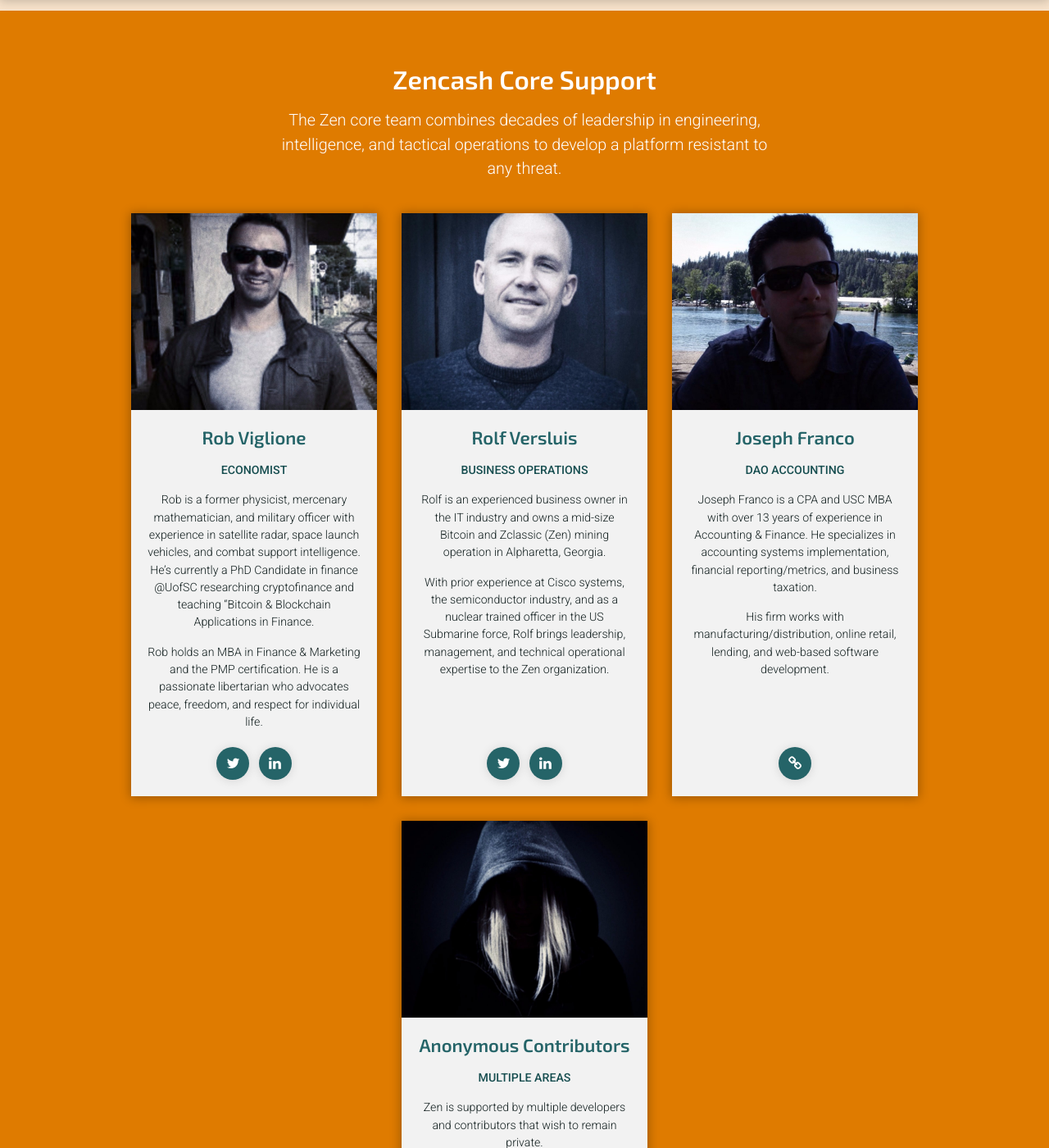
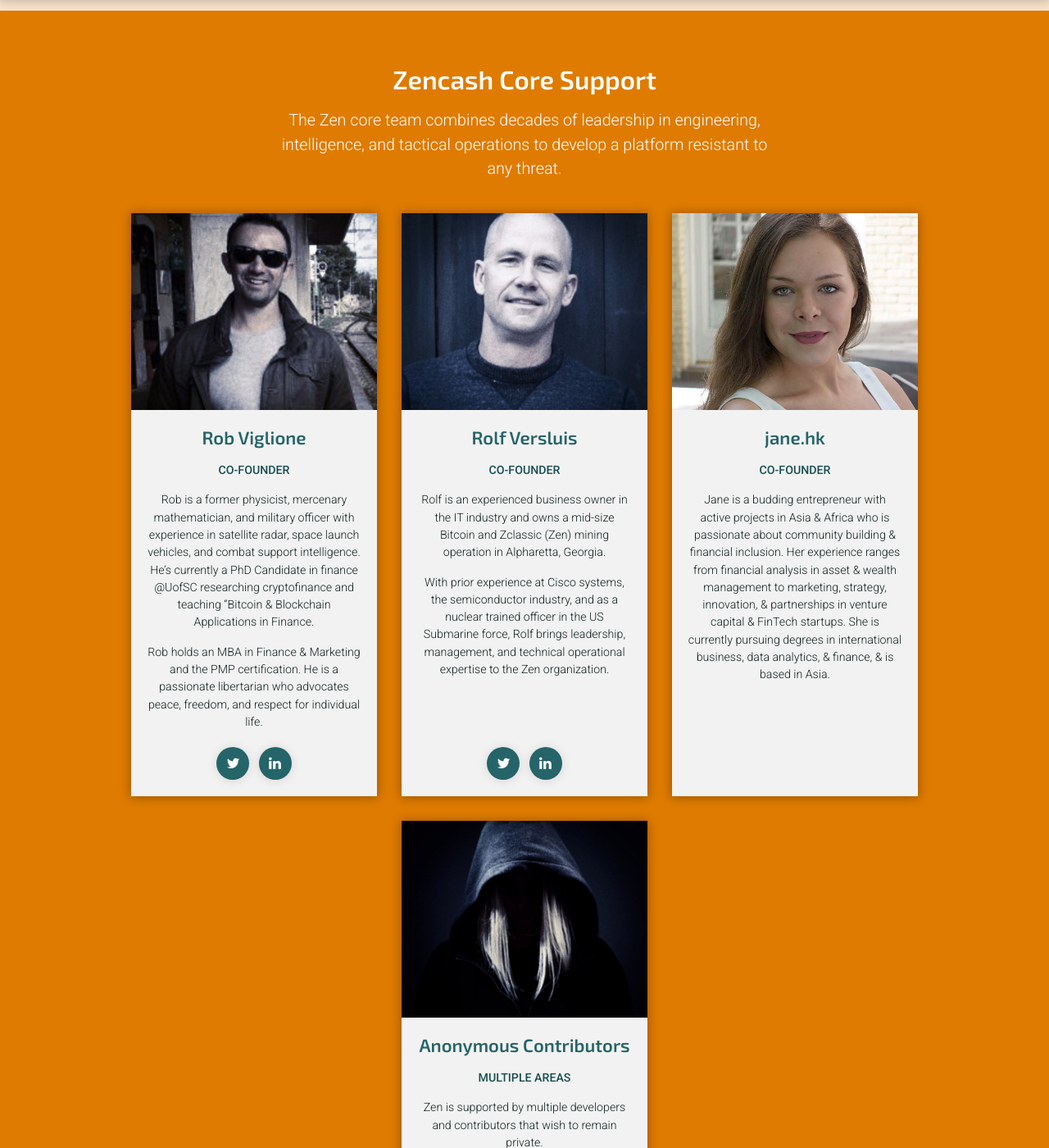
Before and after one commit to tarrenj/website, a Jekyll site: the page built from index.html, in a window 1280 px wide and 1400 px high, scrolled down 2700 px. Shown: the whole window at 82% size. Built offline with Jekyll 4.4.1, drawn with Linux system fonts in a browser that asks for light colours; the list of posts is cut into pages by our own code.

Commit message:
Remove Joe and add Jane

```diff
--- a/_dev/src/sass/partials/_modules.scss
+++ b/_dev/src/sass/partials/_modules.scss
@@ -315,9 +315,9 @@
     background-image: url('../img/people/rolf.jpg');
   }
 }
-.joseph {
+.jane {
   .card-img-top {
-    background-image: url('../img/people/joe.jpg');
+    background-image: url('../img/people/jane.jpeg');
   }
 }
 .anonymous {
--- a/_includes/team-mobile.html
+++ b/_includes/team-mobile.html
@@ -18,7 +18,7 @@
               <div class="card-img-top"></div>
               <div class="card-feature">
                 <h3 class="name">Rob Viglione</h3>
-                <p class="title">ECONOMIST</p>
+                <p class="title">CO-FOUNDER</p>
                 <a class="btn btn-primary collapsed" data-toggle="collapse" data-parent="#team-accordion" href="#collapseRob" aria-expanded="true" aria-controls="collapseRob">Read More</a>
               </div>
             </div>
@@ -43,7 +43,7 @@
               <div class="card-img-top"></div>
               <div class="card-feature">
                 <h3 class="name">Rolf Versluis</h3>
-                <p class="title">BUSINESS OPERATIONS</p>
+                <p class="title">CO-FOUNDER</p>
                 <a class="btn btn-primary collapsed" data-toggle="collapse" data-parent="#team-accordion" href="#collapseRolf" aria-expanded="true" aria-controls="collapseRolf">Read More</a>
               </div>
             </div>
@@ -56,28 +56,6 @@
                 <small>
                   <a href="https://twitter.com/RolfVersluis"><i class="fa fa-twitter" aria-hidden="true"></i></a>
                   <a href="https://www.linkedin.com/in/rolfversluis/"><i class="fa fa-linkedin" aria-hidden="true"></i></a>
-                </small>
-              </div>
-            </div>
-          </div>
-
-          <div class="card joseph">
-            <div class="card-header" role="tab" id="headingJoe">
-              <div class="card-img-top"></div>
-              <div class="card-feature">
-                <h3 class="name">Joseph Franco</h3>
-                <p class="title">DAO ACCOUNTING</p>
-                <a class="btn btn-primary collapsed" data-toggle="collapse" data-parent="#team-accordion" href="#collapseJoe" aria-expanded="true" aria-controls="collapseJoe">Read More</a>
-              </div>
-            </div>
-            <div id="collapseJoe" class="collapse" role="tabpanel" aria-labelledby="headingJoe">
-              <div class="card-block">
-                <p class="card-text">Joseph Franco is a CPA and USC MBA with over 13 years of experience in Accounting &amp; Finance. He specializes in accounting systems implementation, financial reporting/metrics, and business taxation.</p>
-                <p class="card-text">His firm works with manufacturing/distribution, online retail, lending, and web-based software development.</p>
-              </div>
-              <div class="card-footer">
-                <small>
-                  <a href="http://jfrancocpa.com/"><i class="fa fa-link" aria-hidden="true"></i></a>
                 </small>
               </div>
             </div>
--- a/_includes/team.html
+++ b/_includes/team.html
@@ -15,7 +15,7 @@
             <div class="card-img-top"></div>
             <div class="card-block">
               <h3 class="name">Rob Viglione</h3>
-              <p class="title">ECONOMIST</p>
+              <p class="title">CO-FOUNDER</p>
               <p class="card-text">Rob is a former physicist, mercenary mathematician, and military officer with experience in satellite radar, space launch vehicles, and combat support intelligence. He’s currently a PhD Candidate in finance @UofSC researching cryptofinance and teaching “Bitcoin &amp; Blockchain Applications in Finance.</p>
               <p class="card-text">Rob holds an MBA in Finance &amp; Marketing and the PMP certification. He is a passionate libertarian who advocates peace, freedom, and respect for individual life.</p>
             </div>
@@ -31,7 +31,7 @@
             <div class="card-img-top"></div>
             <div class="card-block">
               <h3 class="name">Rolf Versluis</h3>
-              <p class="title">BUSINESS OPERATIONS</p>
+              <p class="title">CO-FOUNDER</p>
               <p class="card-text">Rolf is an experienced business owner in the IT industry and owns a mid-size Bitcoin and Zclassic (Zen) mining operation in Alpharetta, Georgia.</p>
               <p class="card-text">With prior experience at Cisco systems, the semiconductor industry, and as a nuclear trained officer in the US Submarine force, Rolf brings leadership, management, and technical operational expertise to the Zen organization.</p>
             </div>
@@ -43,18 +43,15 @@
             </div>
           </div>
 
-          <div class="card joseph">
+          <div class="card jane">
             <div class="card-img-top"></div>
             <div class="card-block">
-              <h3 class="name">Joseph Franco</h3>
-              <p class="title">DAO ACCOUNTING</p>
-              <p class="card-text">Joseph Franco is a CPA and USC MBA with over 13 years of experience in Accounting &amp; Finance. He specializes in accounting systems implementation, financial reporting/metrics, and business taxation.</p>
-              <p class="card-text">His firm works with manufacturing/distribution, online retail, lending, and web-based software development.</p>
+              <h3 class="name">jane.hk</h3>
+              <p class="title">CO-FOUNDER</p>
+              <p class="card-text">Jane is a budding entrepreneur with active projects in Asia & Africa who is passionate about community building & financial inclusion. Her experience ranges from financial analysis in asset & wealth management to marketing, strategy, innovation, & partnerships in venture capital & FinTech startups. She is currently pursuing degrees in international business, data analytics, & finance, & is based in Asia.</p>
             </div>
             <div class="card-footer">
-              <small>
-                <a href="http://jfrancocpa.com/"><i class="fa fa-link" aria-hidden="true"></i></a>
-              </small>
+
             </div>
           </div>
 
```
Also changed, not shown: assets/css/style.css, assets/img/people/jane.jpeg (added), assets/img/people/joe.jpg (deleted), 7 other files.
